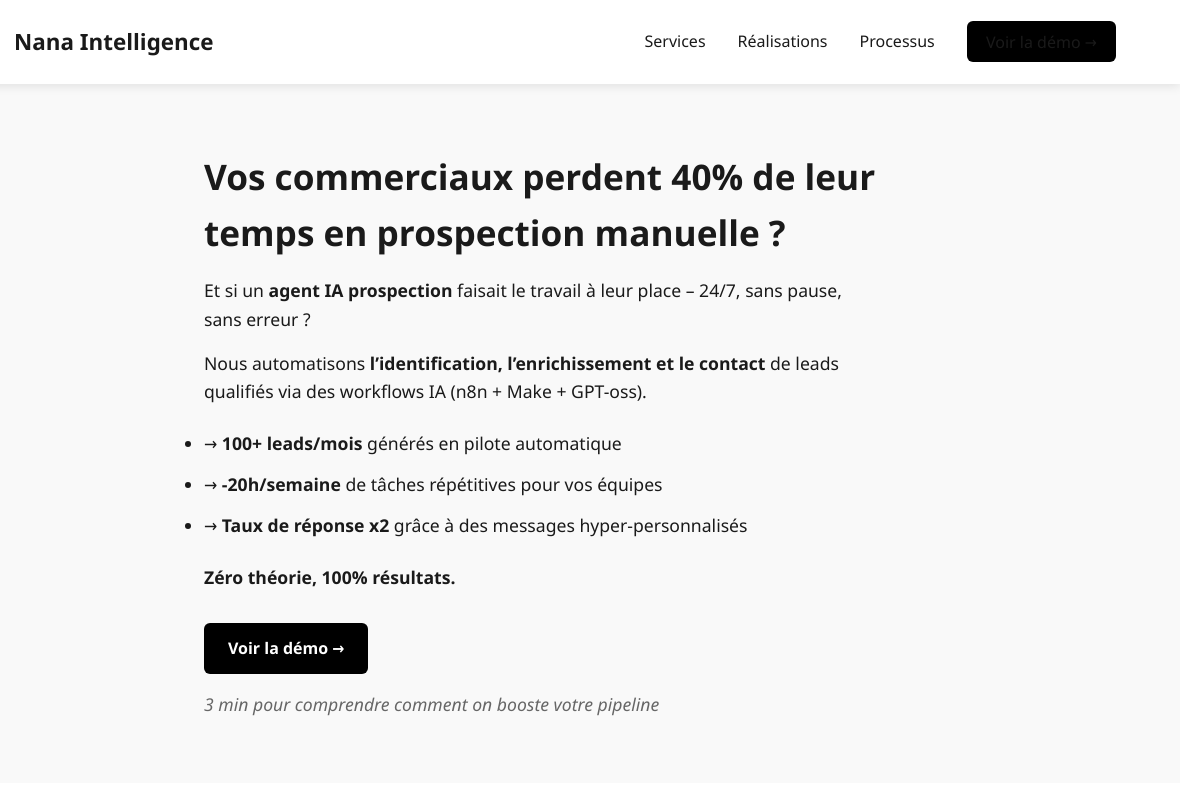
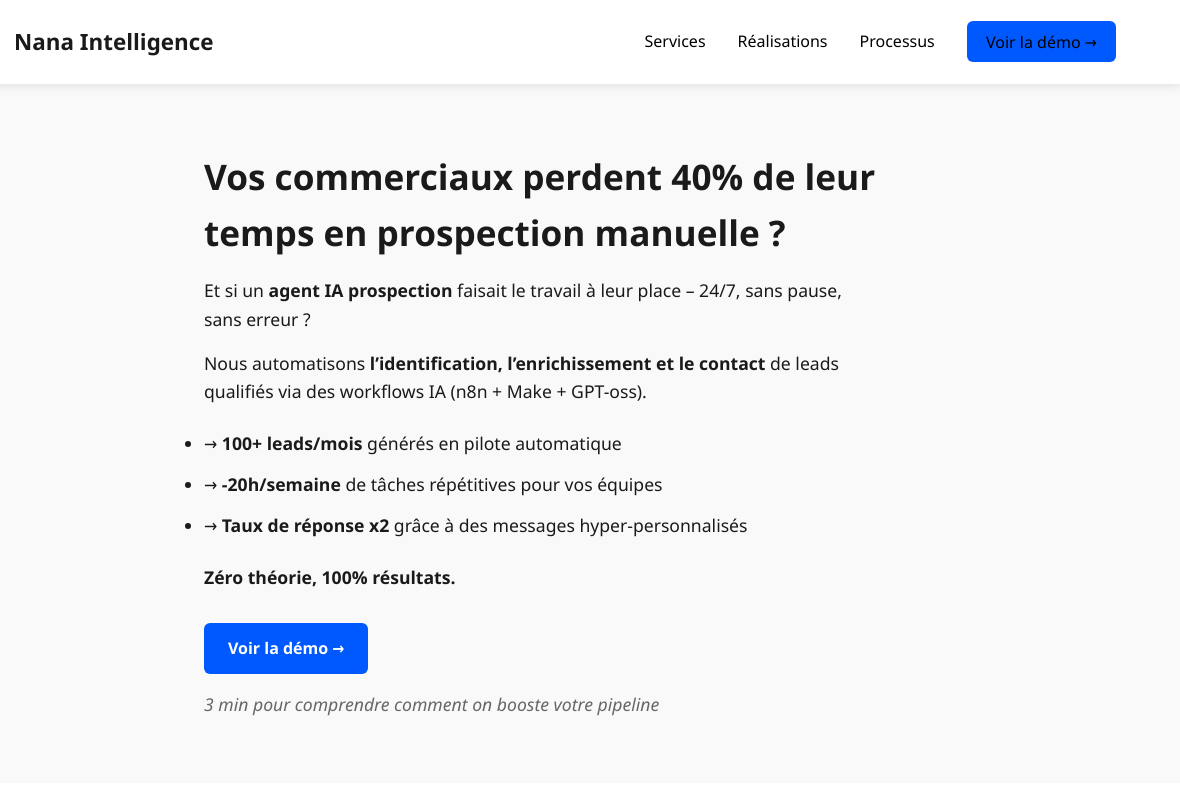
Before and after one commit to Jimmyjoe13/nana-intelligence-site, a plain HTML site: page index.html in a window 1280 px wide. Shown: the top 800 px of the page, 100-1280 px from the left. Drawn offline with Linux system fonts and the light colour scheme.

Commit message:
Update styles in style.css for improved aesthetics and consistency

```diff
--- a/css/style.css
+++ b/css/style.css
@@ -32,7 +32,7 @@
   }
 
   .cta {
-    background: #000;
+    background: #0059ff;
     color: white;
     padding: 0.6rem 1.2rem;
     border-radius: 6px;
@@ -74,7 +74,7 @@
 
   .btn {
     display: inline-block;
-    background: #000;
+    background: #0059ff;
     color: white;
     padding: 0.8rem 1.5rem;
     border-radius: 6px;
@@ -353,13 +353,13 @@
 
 .nav-links a {
   text-decoration: none;
-  color: #1a1a1a;
+  color: #000000;
   font-weight: 500;
   transition: 0.3s;
 }
 
 .nav-links a:hover {
-  color: #00d88d;
+  color: #ffffff;
 }
 
 .logo {
```
